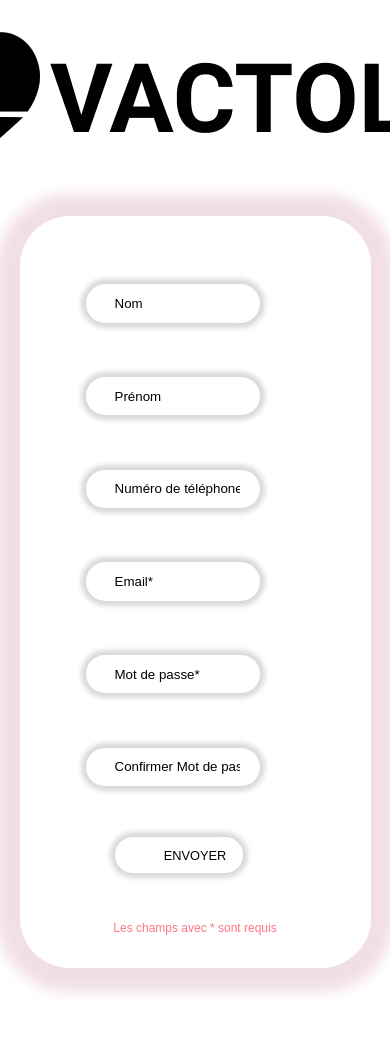
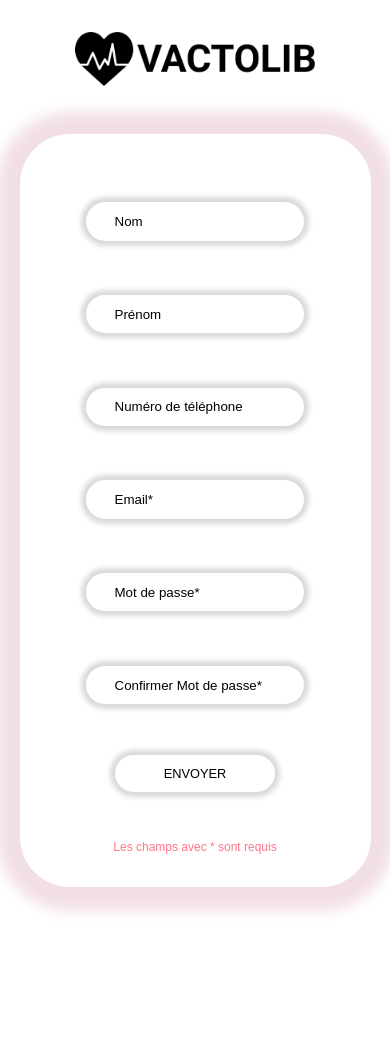
Before and after one commit to kapeupro/vactolib_projet, a PHP site: page /register.php in a window 390 px wide; the page is wider, and only the part inside the window is pictured. After the commit the page ends 913 px from the top of that part, so only its background shows below. Run offline with PHP 8.4, Linux system fonts and the light colour scheme.

Commit message:
responsive logo admin

```diff
--- a/admin/admin-test/template/inc/header.php
+++ b/admin/admin-test/template/inc/header.php
@@ -25,13 +25,13 @@
     <nav class="navbar col-lg-12 col-12 p-0 fixed-top d-flex flex-row">
         <div class="text-center navbar-brand-wrapper d-flex align-items-center justify-content-center">
             <a class="navbar-brand brand-logo mr-5" href="../../../../../index.php"><img src="../../../../../asset/img/logo_vactolib.svg" class="mr-2" alt="logo"/></a>
-            <a class="navbar-brand brand-logo-mini" href="../../../../../index.php"><img src="../../../../../asset/img/logo_vactolib.svg" alt="logo"/></a>
+            <a class="navbar-brand brand-logo-mini" href="../../../../../index.php"><img src="../../../../../asset/img/vactolib_coeur.svg" alt="logo"/></a>
         </div>
     </nav>
 
     <!-- partial -->
     <div class="container-fluid page-body-wrapper">
-        <nav class="sidebar" id="sidebar">
+        <nav class="sidebar sidebar-offcanvas" id="sidebar">
             <ul class="nav">
                 <li class="nav-item">
                     <a class="nav-link" href="../../index.php">
--- a/asset/css/responsive.css
+++ b/asset/css/responsive.css
@@ -95,8 +95,9 @@
     #register_form .wrap2{
         width: 90%;
     }
-    #register_form input {
-        width: 80%;
+
+    .logo img{
+        width: 25rem;
     }
 }
 
@@ -221,6 +222,9 @@
     #profil_container .wrap .info_profil .box_items .info_list form .form_box_modif .form_box_input{
         gap: 1rem;
     }
+    .logo img{
+        width: 15rem;
+    }
 }
 
 /* Écriture du code CSS souhaité pour les appareils avec écran et dont la largeur maximale est de 325px */
```
Also changed, not shown: login.php (+19 -2 lines), asset/img/vactolib_coeur.svg (added).
